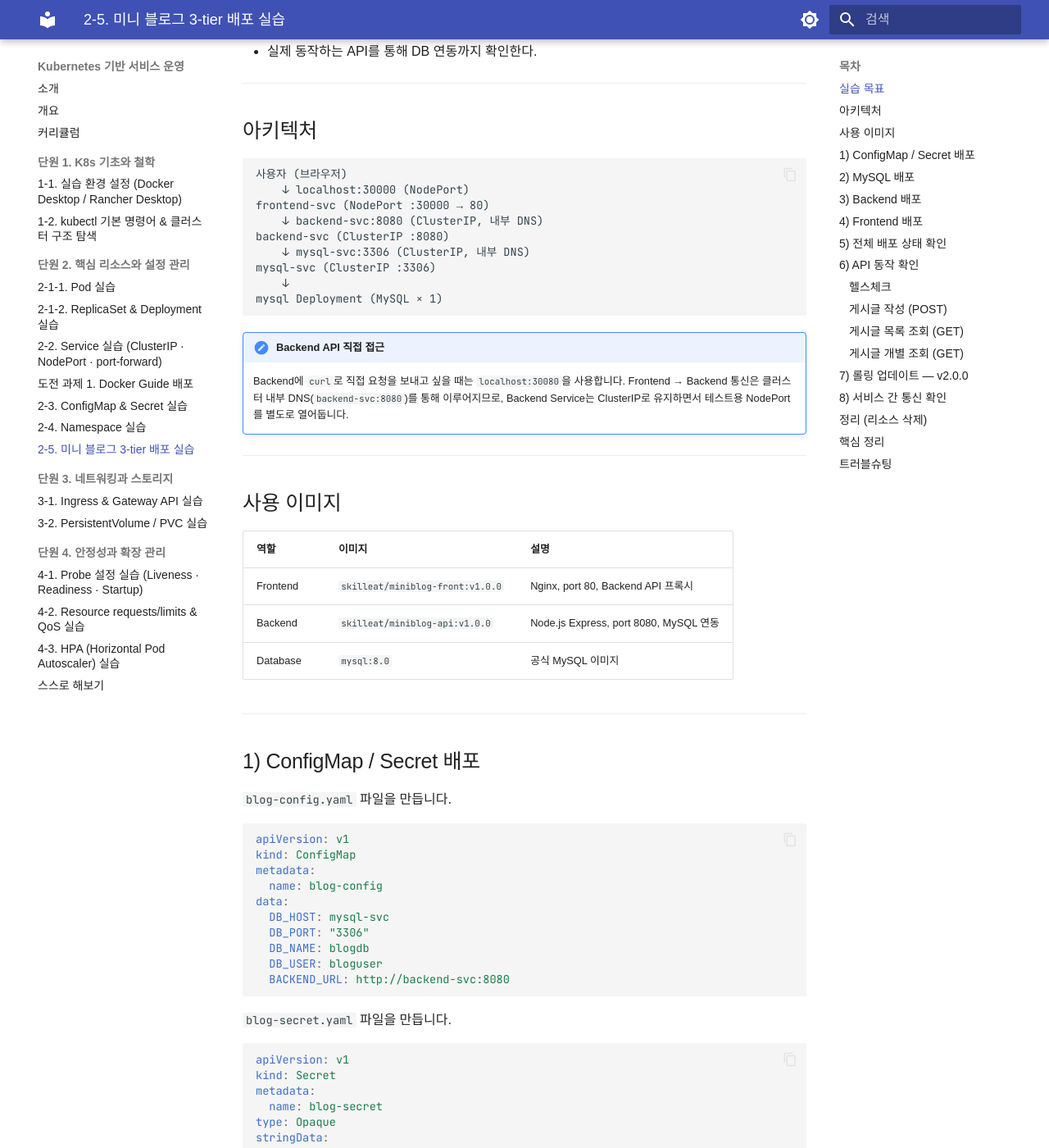
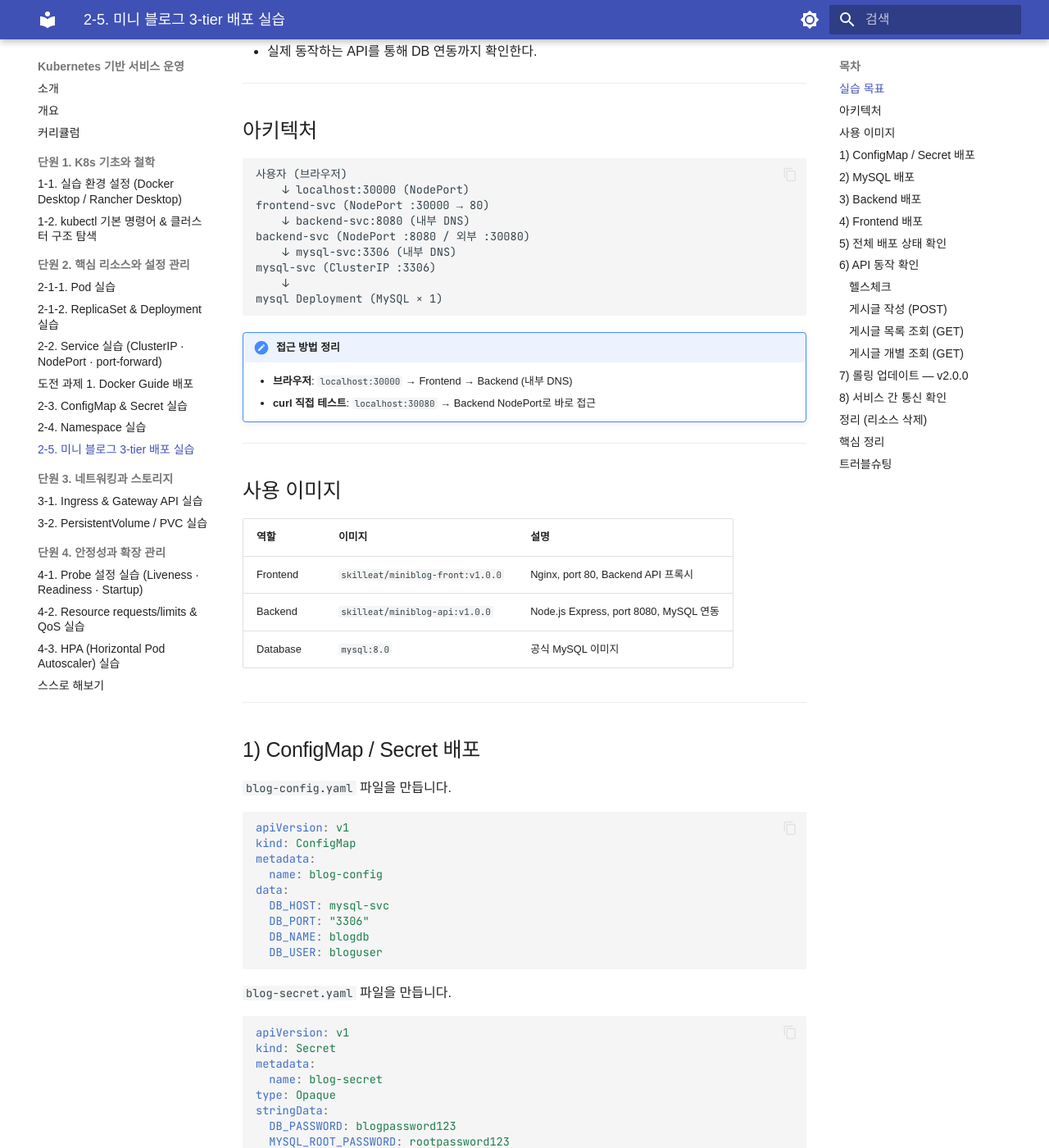
Before and after one commit to skilleat-labs/docker-k8s-labs, an MkDocs documentation site: the page built from docs/modules/module10/2-5.md, in a window 1280 px wide and 1400 px high, scrolled down 355 px. Shown: the whole window at 82% size. Built offline with MkDocs 1.6.1 and Material for MkDocs 9.7.7, drawn with Linux system fonts in a browser that asks for light colours; some web fonts are replaced; some of the changed text lies outside the part shown.

Commit message:
fix: 2-5 가이드 3곳 오류 수정
1. 아키텍처 다이어그램: backend-svc를 ClusterIP → NodePort(:30080)로 정정
2. ConfigMap/Frontend YAML: 실제 동작하지 않는 BACKEND_URL 환경변수 제거
3. 8절 서비스 간 통신 확인: localhost 자기 자신 curl → mysql-svc DNS/포트 확인으로 교체

Co-Authored-By: Claude Sonnet 4.6 <noreply@anthropic.com>

````diff
--- a/docs/modules/module10/2-5.md
+++ b/docs/modules/module10/2-5.md
@@ -15,17 +15,17 @@
 사용자 (브라우저)
     ↓ localhost:30000 (NodePort)
 frontend-svc (NodePort :30000 → 80)
-    ↓ backend-svc:8080 (ClusterIP, 내부 DNS)
-backend-svc (ClusterIP :8080)
-    ↓ mysql-svc:3306 (ClusterIP, 내부 DNS)
+    ↓ backend-svc:8080 (내부 DNS)
+backend-svc (NodePort :8080 / 외부 :30080)
+    ↓ mysql-svc:3306 (내부 DNS)
 mysql-svc (ClusterIP :3306)
     ↓
 mysql Deployment (MySQL × 1)
 ```
 
-!!! note "Backend API 직접 접근"
-    Backend에 `curl`로 직접 요청을 보내고 싶을 때는 `localhost:30080`을 사용합니다.
-    Frontend → Backend 통신은 클러스터 내부 DNS(`backend-svc:8080`)를 통해 이루어지므로, Backend Service는 ClusterIP로 유지하면서 테스트용 NodePort를 별도로 열어둡니다.
+!!! note "접근 방법 정리"
+    - **브라우저**: `localhost:30000` → Frontend → Backend (내부 DNS)
+    - **curl 직접 테스트**: `localhost:30080` → Backend NodePort로 바로 접근
 
 ---
 
@@ -53,7 +53,6 @@ data:
   DB_PORT: "3306"
   DB_NAME: blogdb
   DB_USER: bloguser
-  BACKEND_URL: http://backend-svc:8080
 ```
 
 `blog-secret.yaml` 파일을 만듭니다.
@@ -238,12 +237,6 @@ spec:
           image: skilleat/miniblog-front:v1.0.0
           ports:
             - containerPort: 80
-          env:
-            - name: BACKEND_URL
-              valueFrom:
-                configMapKeyRef:
-                  name: blog-config
-                  key: BACKEND_URL
           resources:
             requests:
               cpu: 50m
@@ -389,14 +382,28 @@ curl -X POST http://localhost:30080/posts \
 
 ## 8) 서비스 간 통신 확인
 
-Backend Pod 내부에서 MySQL Service로 직접 통신이 되는지 확인합니다.
+Backend Pod 내부에서 MySQL Service DNS로 직접 연결이 되는지 확인합니다.
 
 ```bash
 kubectl exec -it deployment/backend -- sh
-# Pod 내부
-curl http://localhost:8080/health
+```
+
+Pod 내부에서 MySQL 포트로 TCP 연결을 확인합니다.
+
+```sh
+# mysql-svc DNS 해석 확인
+nslookup mysql-svc
+
+# MySQL 포트 연결 확인 (nc가 없으면 아래 방법 사용)
+nc -zv mysql-svc 3306
+
+# nc가 없는 경우
+wget -qO- --timeout=3 http://mysql-svc:3306 || echo "TCP reachable (expected HTTP error)"
+
 exit
 ```
+
+`mysql-svc`가 정상적으로 resolve되고 3306 포트로 응답이 오면 서비스 간 통신이 정상입니다.
 
 ---
 
````
